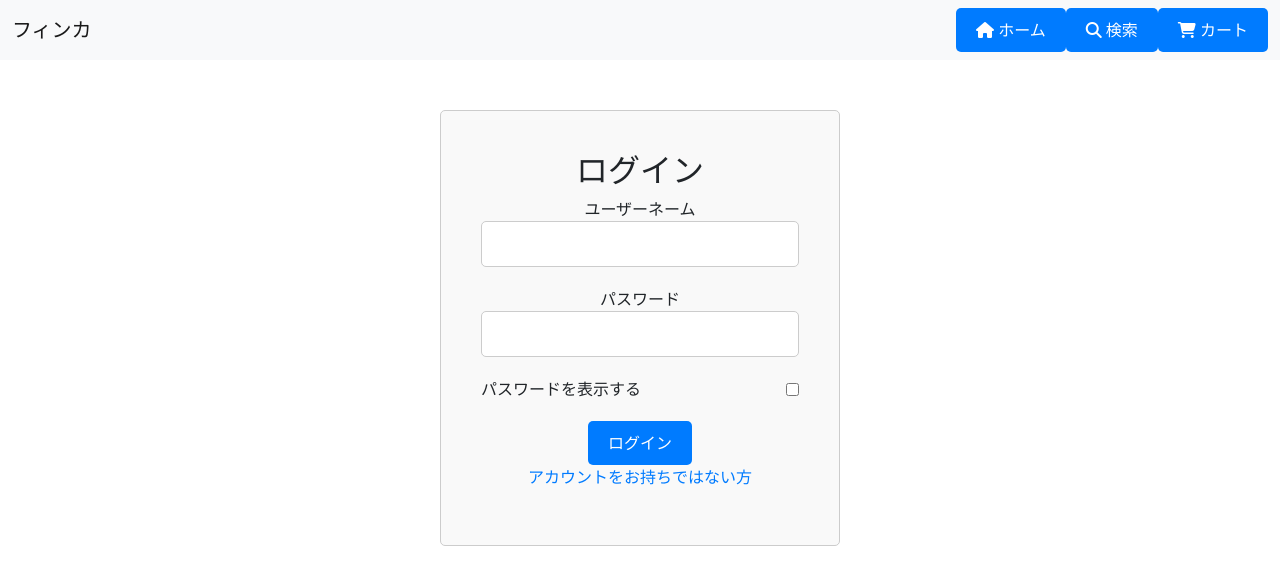
After one commit to naoyuki2/finnka, a PHP site: page /login-input.php in a window 1280 px wide. The commit adds this page. Shown: the top 585 px of the page. Run offline with PHP 8.4, Linux system fonts and the light colour scheme; a stand-in replaces the project's code that opens the database connection; some libraries are stand-ins or nearby versions.

Commit message:
login,newlogin,comp

```diff
--- /dev/null
+++ b/PHP/login-input.php
@@ -0,0 +1,107 @@
+<?php
+session_start();
+require './common/header.php';
+require './common/db-connect.php';
+$errorMessage = "";
+if (isset($_SESSION['errorMessage'])) {
+    $errorMessage = $_SESSION['errorMessage'];
+    unset($_SESSION['errorMessage']);  // エラーメッセージをクリア
+}
+?>
+
+<div class="login-container">
+    <h2>ログイン</h2>
+    <form action="login-output.php" method="post">
+        <div class="form-group">
+            <label for="username">ユーザーネーム</label>
+            <input type="text" id="username" name="username" class="form-control" required>
+        </div>
+        <div class="form-group">
+            <label for="password">パスワード</label>
+            <input type="password" id="password" name="password" class="form-control" required>
+        </div>
+        <div class="form-group show-password-label">
+            <label>パスワードを表示する</label>
+            <input type="checkbox" id="showPassword" onchange="togglePasswordVisibility()">
+        </div>
+        <button type="submit" name="login" class="btn">ログイン</button>
+    </form>
+    <?php if ($errorMessage): ?>
+    <p class="error-message"><?= $errorMessage ?></p>
+    <?php endif; ?>
+    <p><a href="リンク先">アカウントをお持ちではない方</a></p>
+</div>
+
+<style>
+        .login-container {
+            max-width: 400px;
+            margin: 50px auto;
+            padding: 40px;
+            border: 1px solid #ccc;
+            border-radius: 5px;
+            background-color: #f9f9f9;
+            text-align: center;
+        }
+
+        .form-group {
+            margin-bottom: 20px;
+            position: relative;
+        }
+
+        .form-control {
+            width: 100%;
+            padding: 10px;
+            border: 1px solid #ccc;
+            border-radius: 5px;
+            box-sizing: border-box;
+            display: block;
+            margin: 0 auto;
+        }
+
+        .btn {
+            background-color: #007BFF;
+            color: #fff;
+            border: none;
+            padding: 10px 20px;
+            border-radius: 5px;
+            cursor: pointer;
+            display: block;
+            margin: 0 auto;
+        }
+
+        a {
+            text-decoration: none;
+            color: #007BFF;
+        }
+
+        .error-message {
+            color: red;
+            margin-top: 10px;
+        }
+
+        .show-password-label {
+            display: flex;
+            justify-content: space-between;
+            align-items: center;
+            margin-left: auto;
+            margin-right: auto;
+            width: 100%;
+        }
+    </style>
+
+<script>
+    function togglePasswordVisibility() {
+        var passwordInput = document.getElementById("password");
+        var checkbox = document.getElementById("showPassword");
+
+        if (checkbox.checked) {
+            passwordInput.type = "text";
+        } else {
+            passwordInput.type = "password";
+        }
+    }
+</script>
+
+<?php
+require './common/footer.php';
+?>
--- a/PHP/top.php
+++ b/PHP/top.php
@@ -1,7 +1,9 @@
-
 <?php
+    session_start();
     require './common/header.php';
     require './common/db-connect.php';
+    $id = $_SESSION['id'];
+    echo '<h1>',$id,'</h1>';
 ?>
 
 <p>おすすめ商品</p>
```
Also changed, not shown: PHP/login-output.php (added, +34 -0 lines), PHP/new-login-input.php (+11 -2 lines), PHP/new-login-output.php (+27 -18 lines).
